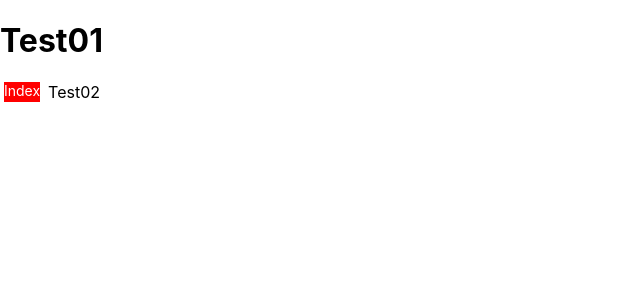
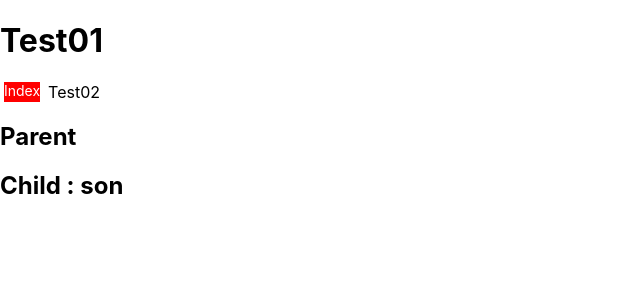
Before and after one commit to MoonJuhan/next-study, a Next.js app: page /test01 in a window 1280 px wide. Shown: the top 300 px of the page, without its empty margins (0-640 px from the left). Built offline with nearby package versions, Linux system fonts and the light colour scheme.

Commit message:
feat: 부모, 자식 컴포넌트 관련 학습

```diff
--- /dev/null
+++ b/src/components/Child.js
@@ -0,0 +1,9 @@
+const Child = (props) => {
+  return (
+    <div>
+      <h2>Child : {props.name}</h2>
+    </div>
+  )
+}
+
+export default Child
--- /dev/null
+++ b/src/components/Parent.js
@@ -0,0 +1,12 @@
+import Child from './Child'
+
+const Parent = () => {
+  return (
+    <div>
+      <h2>Parent</h2>
+      <Child name="son"></Child>
+    </div>
+  )
+}
+
+export default Parent
--- a/src/pages/test01.js
+++ b/src/pages/test01.js
@@ -1,6 +1,7 @@
 import Link from 'next/link'
 import LinkWrapper from '@/components/LinkWrapper'
 import LinkIndex from '@/components/LinkIndex'
+import Parent from '@/components/Parent'
 
 function Test01() {
   return (
@@ -10,6 +11,8 @@ function Test01() {
         <LinkIndex />
         <Link href="/test02">Test02</Link>
       </LinkWrapper>
+
+      <Parent></Parent>
     </div>
   )
 }
```
